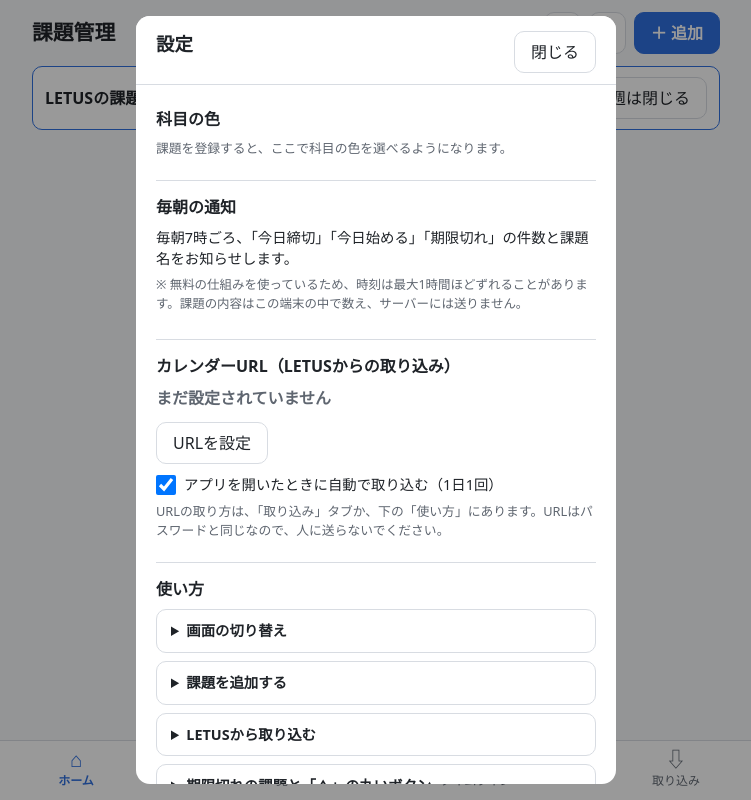
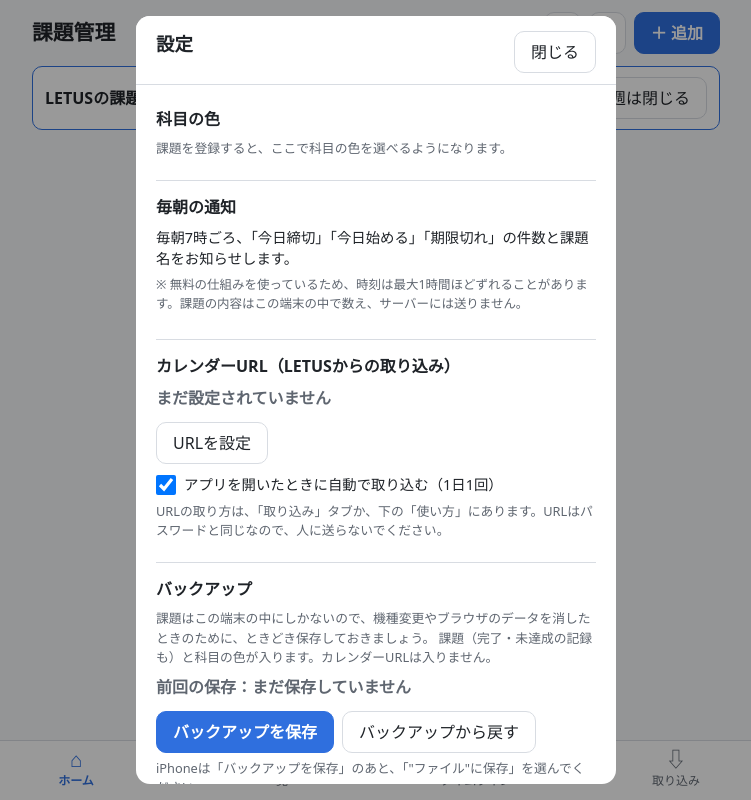
Before and after one commit to soramiki/letus-app, a React (Vite) app: page / in a window 1280 px wide. Both pictures are taken after a click on the button "設定". Shown: the whole page, without its empty margins (264-1015 px from the left). Built offline with nearby package versions, Linux system fonts and the light colour scheme.

Commit message:
設定にバックアップ（ファイルに保存・ファイルから戻す）を追加
Co-Authored-By: Claude Opus 5.5 <noreply@anthropic.com>

```diff
--- a/src/App.jsx
+++ b/src/App.jsx
@@ -31,6 +31,7 @@ function App() {
     updateTask,
     deleteTask,
     deleteSeriesFrom,
+    replaceTasks,
     toggleDone,
     setResult,
     importLetusEvents,
@@ -227,6 +228,8 @@ function App() {
 
       {isSettingsOpen && (
         <SettingsDialog
+          tasks={tasks}
+          onRestore={replaceTasks}
           subjects={subjects}
           colorIndexes={colorIndexes}
           onChangeColor={changeColor}
--- /dev/null
+++ b/src/components/BackupSettings.jsx
@@ -0,0 +1,79 @@
+import { useState } from 'react'
+import {
+  createBackupFile,
+  loadLastBackup,
+  parseBackup,
+  restoreSubjectColors,
+  saveFile,
+  saveLastBackup,
+} from '../utils/backup.js'
+import { formatDateTime } from '../utils/date.js'
+
+// 設定の中の「バックアップ」：課題と科目の色をファイルに保存する／ファイルから戻す
+export function BackupSettings({ tasks, onRestore }) {
+  const [lastBackup, setLastBackup] = useState(loadLastBackup)
+  const [message, setMessage] = useState('')
+  const [error, setError] = useState('')
+
+  async function handleSave() {
+    setMessage('')
+    setError('')
+    const { file } = createBackupFile(tasks)
+    const saved = await saveFile(file)
+    if (!saved) return
+    saveLastBackup()
+    setLastBackup(new Date().toISOString())
+    setMessage(`バックアップを保存しました（課題 ${tasks.length}件）。`)
+  }
+
+  async function handleRestoreFile(e) {
+    const file = e.target.files[0]
+    e.target.value = '' // 同じファイルをもう一度選んでも反応するように、選択を空に戻す
+    if (!file) return
+    setMessage('')
+    setError('')
+    try {
+      const backup = parseBackup(await file.text())
+      const when = backup.exportedAt ? `${formatDateTime(backup.exportedAt)}に保存した` : ''
+      const ok = window.confirm(
+        `今の課題（${tasks.length}件）を、${when}バックアップの課題（${backup.tasks.length}件）に置き換えます。よろしいですか？`,
+      )
+      if (!ok) return
+      restoreSubjectColors(backup.subjectColors)
+      onRestore(backup.tasks)
+      setMessage(`バックアップから戻しました（課題 ${backup.tasks.length}件）。`)
+    } catch (err) {
+      setError(err.message)
+    }
+  }
+
+  return (
+    <section className="settings-section" aria-labelledby="backup-heading">
+      <h3 id="backup-heading" className="settings-section__heading">
+        バックアップ
+      </h3>
+      <p className="page-note">
+        課題はこの端末の中にしかないので、機種変更やブラウザのデータを消したときのために、ときどき保存しておきましょう。
+        課題（完了・未達成の記録も）と科目の色が入ります。カレンダーURLは入りません。
+      </p>
+      <p className="notice-status">
+        前回の保存：{lastBackup ? formatDateTime(lastBackup) : 'まだ保存していません'}
+      </p>
+
+      {message && <p className="import-message">{message}</p>}
+      {error && <p className="form__error">{error}</p>}
+
+      <div className="settings-section__actions">
+        <button type="button" className="button button--primary" onClick={handleSave}>
+          バックアップを保存
+        </button>
+        {/* ファイルを選ぶ欄は見た目を整えにくいので、label をボタンのように見せる */}
+        <label className="button file-button">
+          バックアップから戻す
+          <input type="file" accept=".json,application/json" onChange={handleRestoreFile} />
+        </label>
+      </div>
+      <p className="page-note">iPhoneは「バックアップを保存」のあと、「"ファイル"に保存」を選んでください。</p>
+    </section>
+  )
+}
--- a/src/components/HowToUse.jsx
+++ b/src/components/HowToUse.jsx
@@ -67,6 +67,7 @@ export function HowToUse() {
         <summary>データについて</summary>
         <ul>
           <li>課題はこの端末のブラウザの中にだけ保存されます。PCとスマホでは別々です。</li>
+          <li>機種変更やブラウザのデータを消したときのために、この設定の「<strong>バックアップを保存</strong>」でときどき保存しておきましょう。新しい端末では「バックアップから戻す」で戻せます（PCとスマホの間で課題を移すのにも使えます）。</li>
           <li>このアプリは個人で作った非公式のツールで、東京理科大学およびLETUSとは関係ありません。</li>
         </ul>
       </details>
--- a/src/components/SettingsDialog.jsx
+++ b/src/components/SettingsDialog.jsx
@@ -7,12 +7,13 @@ import {
 } from '../utils/letusCalendar.js'
 import { isAutoImportEnabled, setAutoImportEnabled } from '../utils/autoImport.js'
 import { COLOR_NAMES, COLORS } from '../utils/subjectColors.js'
+import { BackupSettings } from './BackupSettings.jsx'
 import { HowToUse } from './HowToUse.jsx'
 import { NotificationSettings } from './NotificationSettings.jsx'
 
 // 設定（右上の ⚙ から開く小窓）
-// 科目の色 / 毎朝の通知 / カレンダーURL / 使い方
-export function SettingsDialog({ subjects, colorIndexes, onChangeColor, onClose }) {
+// 科目の色 / 毎朝の通知 / カレンダーURL / バックアップ / 使い方
+export function SettingsDialog({ tasks, onRestore, subjects, colorIndexes, onChangeColor, onClose }) {
   // Escキーで閉じる
   useEffect(() => {
     function handleKeyDown(e) {
@@ -45,6 +46,7 @@ export function SettingsDialog({ subjects, colorIndexes, onChangeColor, onClose
         />
         <NotificationSettings />
         <CalendarUrlSettings />
+        <BackupSettings tasks={tasks} onRestore={onRestore} />
         <HowToUse />
       </div>
     </div>
--- a/src/hooks/useTasks.js
+++ b/src/hooks/useTasks.js
@@ -83,6 +83,11 @@ export function useTasks() {
     )
   }
 
+  // バックアップから戻す：今の課題をまるごと置き換える
+  function replaceTasks(newTasks) {
+    setTasks(newTasks)
+  }
+
   // .ics から読み込んだ予定を反映する（ルールは importEvents.js）
   // options: { markPastAsDone } 締切を過ぎた新しい課題を完了にするか
   function importLetusEvents(events, options) {
@@ -96,6 +101,7 @@ export function useTasks() {
     updateTask,
     deleteTask,
     deleteSeriesFrom,
+    replaceTasks,
     toggleDone,
     setResult,
     importLetusEvents,
--- a/src/index.css
+++ b/src/index.css
@@ -1256,6 +1256,26 @@ select {
   margin: 6px 0 8px;
 }
 
+/* ファイルを選ぶ欄は隠して、label をボタンとして見せる */
+.file-button {
+  position: relative;
+  display: inline-flex;
+  align-items: center;
+}
+
+.file-button input {
+  position: absolute;
+  width: 1px;
+  height: 1px;
+  opacity: 0;
+}
+
+/* キーボードで選んだときに、どこにいるか分かるようにする */
+.file-button:focus-within {
+  outline: 2px solid var(--primary);
+  outline-offset: 2px;
+}
+
 /* 科目の色 */
 .color-list {
   display: flex;
--- /dev/null
+++ b/src/utils/backup.js
@@ -0,0 +1,103 @@
+// バックアップ：課題と科目の色を1つのファイル（JSON）にまとめる／ファイルから戻す
+// ・カレンダーURLは入れない（パスワードと同じなので、ファイルが人の目に触れても困らないように）
+
+import { toDateTimeValue } from './date.js'
+
+const APP_ID = 'kadai-kanri' // このアプリのバックアップだと見分けるための印
+const VERSION = 1
+const LAST_BACKUP_KEY = 'letus-app.lastBackup'
+const SUBJECT_COLORS_KEY = 'letus-app.subjectColors'
+
+function loadSubjectColors() {
+  try {
+    return JSON.parse(localStorage.getItem(SUBJECT_COLORS_KEY)) ?? {}
+  } catch {
+    return {}
+  }
+}
+
+// バックアップのファイルを作る → { file: File, fileName }
+export function createBackupFile(tasks, now = new Date()) {
+  const data = {
+    app: APP_ID,
+    version: VERSION,
+    exportedAt: now.toISOString(),
+    tasks,
+    subjectColors: loadSubjectColors(),
+  }
+  // ファイル名に日付を入れて、いつのバックアップか分かるようにする（例：kadai-backup-2026-11-01.json）
+  const fileName = `kadai-backup-${toDateTimeValue(now).slice(0, 10)}.json`
+  const file = new File([JSON.stringify(data, null, 2)], fileName, { type: 'application/json' })
+  return { file, fileName }
+}
+
+// バックアップのファイルの中身を確かめる。おかしければ、分かりやすいメッセージで Error を投げる
+// 戻り値：{ tasks, subjectColors, exportedAt }
+export function parseBackup(text) {
+  let data
+  try {
+    data = JSON.parse(text)
+  } catch {
+    throw new Error('ファイルを読めませんでした。このアプリで保存したバックアップを選んでください。')
+  }
+  if (data?.app !== APP_ID || !Array.isArray(data.tasks)) {
+    throw new Error('このアプリのバックアップではないようです。')
+  }
+  const isTask = (t) => t && typeof t.id === 'string' && typeof t.subject === 'string' && typeof t.title === 'string'
+  if (!data.tasks.every(isTask)) {
+    throw new Error('バックアップの中身が壊れているようです。')
+  }
+  return {
+    tasks: data.tasks,
+    subjectColors: data.subjectColors && typeof data.subjectColors === 'object' ? data.subjectColors : {},
+    exportedAt: data.exportedAt ?? null,
+  }
+}
+
+// 科目の色を戻す（科目の色のしくみは LocalStorage を直接読んでいる）
+export function restoreSubjectColors(subjectColors) {
+  try {
+    localStorage.setItem(SUBJECT_COLORS_KEY, JSON.stringify(subjectColors))
+  } catch {
+    // 戻せなくても、色は新しく割り当て直されるだけ
+  }
+}
+
+export function loadLastBackup() {
+  try {
+    return localStorage.getItem(LAST_BACKUP_KEY)
+  } catch {
+    return null
+  }
+}
+
+export function saveLastBackup(now = new Date()) {
+  try {
+    localStorage.setItem(LAST_BACKUP_KEY, now.toISOString())
+  } catch {
+    // 記録できなくても、バックアップ自体はできている
+  }
+}
+
+// ファイルを端末に保存する
+// スマホは共有の画面（iPhoneは「"ファイル"に保存」を選ぶ）、PCはそのままダウンロード
+// 戻り値：保存の操作まで進んだら true、共有の画面で「キャンセル」したら false
+export async function saveFile(file) {
+  const isMobile = /iPhone|iPad|iPod|Android/.test(navigator.userAgent)
+  if (isMobile && navigator.canShare?.({ files: [file] })) {
+    try {
+      await navigator.share({ files: [file] })
+      return true
+    } catch (error) {
+      if (error.name === 'AbortError') return false
+      // 共有できなかったときは、下のダウンロードに切り替える
+    }
+  }
+  const url = URL.createObjectURL(file)
+  const a = document.createElement('a')
+  a.href = url
+  a.download = file.name
+  a.click()
+  setTimeout(() => URL.revokeObjectURL(url), 1000)
+  return true
+}
```
Also changed, not shown: 2 other files (tests, documents, lock files or other folders).
